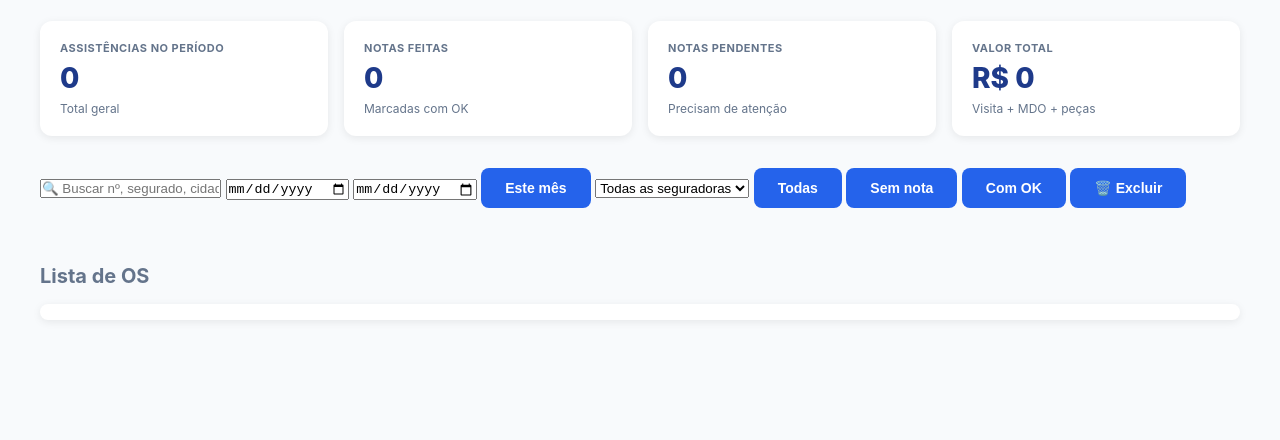
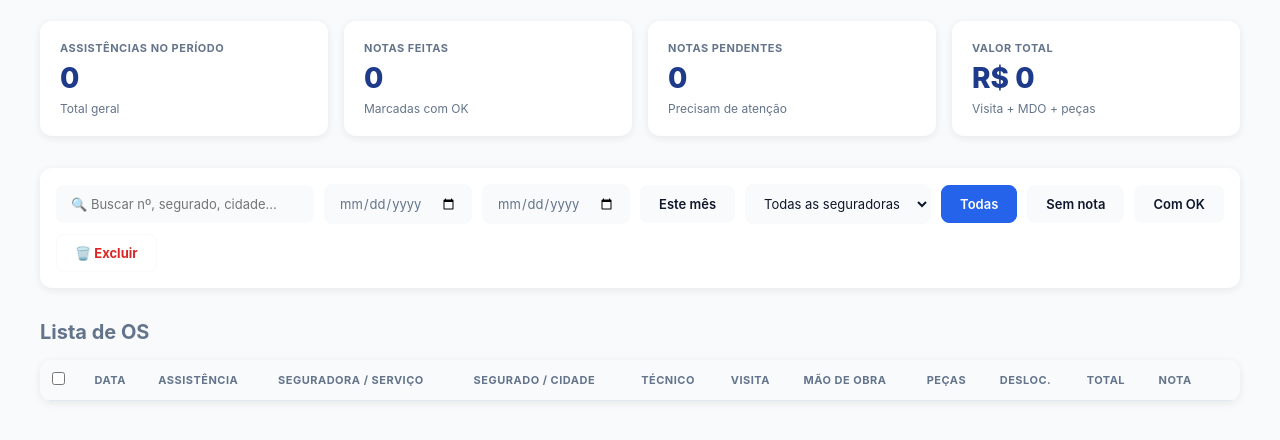
Before and after one commit to 7leleco/gestao_assistencias, a plain HTML site: page frontend/index.html in a window 1280 px wide. Shown: the part 142-582 px from the top of the page. Drawn offline with Linux system fonts and the light colour scheme.

Commit message:
feat: adiciona tabela de OS no frontend

```diff
--- a/frontend/index.html
+++ b/frontend/index.html
@@ -59,8 +59,29 @@
 
     <h2>Lista de OS</h2>
 
-    <ul>
-    </ul>
+    <div class="table-wrap">
+        <table class="data-table">
+            <thead>
+                <tr>
+                    <th><input type="checkbox"></th>
+                    <th>DATA</th>
+                    <th>ASSISTÊNCIA</th>
+                    <th>SEGURADORA / SERVIÇO</th>
+                    <th>SEGURADO / CIDADE</th>
+                    <th>TÉCNICO</th>
+                    <th>VISITA</th>
+                    <th>MÃO DE OBRA</th>
+                    <th>PEÇAS</th>
+                    <th>DESLOC.</th>
+                    <th>TOTAL</th>
+                    <th>NOTA</th>
+                    <th></th>
+                </tr>
+            </thead>
+            <tbody>
+            </tbody>
+        </table>
+    </div>
 
 </body>
 </html>
--- a/frontend/static/css/style.css
+++ b/frontend/static/css/style.css
@@ -9,36 +9,35 @@
     --sombra: 0 2px 8px rgba(0,0,0,0.08);
 }
 
-
-*{
+* {
     margin: 0;
     padding: 0;
-    box-sizing: border-box
+    box-sizing: border-box;
 }
 
-body{
+body {
     font-family: -apple-system, BlinkMacSystemFont, "Segoe UI", Roboto, sans-serif;
     background-color: var(--cinza-claro);
     color: var(--cinza-escuro);
     padding: 40px;
 }
 
-h1{
+h1 {
     font-size: 32px;
     color: var(--azul-marinho);
     margin-bottom: 20px;
 }
 
-h2{
+h2 {
     font-size: 20px;
     color: var(--cinza-medio);
     margin-top: 32px;
     margin-bottom: 16px;
 }
 
-button{
+button {
     background-color: var(--azul-royal);
-    color:var(--branco);
+    color: var(--branco);
     padding: 12px 24px;
     border: none;
     border-radius: 8px;
@@ -48,29 +47,11 @@ button{
     margin-bottom: 24px;
 }
 
-button:hover{
+button:hover {
     background-color: var(--azul-marinho);
 }
 
-ul{
-    list-style: none;
-    background-color: var(--branco);
-    border-radius: 12px;
-    padding: 8px 16px;
-    box-shadow: var(--sombra);
-}
-
-li{
-    padding: 12px 0;
-    border-bottom: 1px solid var(--cinza-claro);
-}
-
-li:last-child{
-    border-bottom: none;
-}
-
-
-/* ====== CARDS DE RESUMO =====*/
+/* ===== CARDS DE RESUMO ===== */
 .cards {
     display: grid;
     grid-template-columns: repeat(4, 1fr);
@@ -88,7 +69,7 @@ li:last-child{
     gap: 6px;
 }
 
-.card-label{
+.card-label {
     font-size: 11px;
     font-weight: 700;
     color: var(--cinza-medio);
@@ -106,3 +87,140 @@ li:last-child{
     font-size: 12px;
     color: var(--cinza-medio);
 }
+
+/* ===== BARRA DE FILTROS ===== */
+.filters {
+    background-color: var(--branco);
+    border-radius: 12px;
+    padding: 16px;
+    box-shadow: var(--sombra);
+    display: flex;
+    flex-wrap: wrap;
+    gap: 10px;
+    align-items: center;
+    margin-bottom: 24px;
+}
+
+.filter-search {
+    flex: 1;
+    min-width: 220px;
+    padding: 10px 14px;
+    border: 1px solid var(--cinza-claro);
+    border-radius: 8px;
+    font-size: 13px;
+    font-family: inherit;
+    background-color: var(--cinza-claro);
+    outline: none;
+}
+
+.filter-search:focus {
+    border-color: var(--azul-royal);
+    background-color: var(--branco);
+}
+
+.filter-date {
+    padding: 10px 14px;
+    border: 1px solid var(--cinza-claro);
+    border-radius: 8px;
+    font-size: 13px;
+    font-family: inherit;
+    background-color: var(--cinza-claro);
+    outline: none;
+    color: var(--cinza-medio);
+}
+
+.filter-select {
+    padding: 10px 14px;
+    border: 1px solid var(--cinza-claro);
+    border-radius: 8px;
+    font-size: 13px;
+    font-family: inherit;
+    background-color: var(--cinza-claro);
+    outline: none;
+    color: var(--cinza-escuro);
+    cursor: pointer;
+}
+
+.filter-btn {
+    padding: 10px 18px;
+    border: 1px solid var(--cinza-claro);
+    border-radius: 8px;
+    background-color: var(--cinza-claro);
+    color: var(--cinza-escuro);
+    font-size: 13px;
+    font-weight: 600;
+    font-family: inherit;
+    cursor: pointer;
+    margin-bottom: 0;
+}
+
+.filter-btn:hover {
+    background-color: var(--azul-claro);
+    border-color: var(--azul-royal);
+}
+
+.filter-btn.active {
+    background-color: var(--azul-royal);
+    color: var(--branco);
+    border-color: var(--azul-royal);
+}
+
+.filter-btn-danger {
+    padding: 10px 18px;
+    border: 1px solid var(--cinza-claro);
+    border-radius: 8px;
+    background-color: var(--branco);
+    color: #dc2626;
+    font-size: 13px;
+    font-weight: 700;
+    font-family: inherit;
+    cursor: pointer;
+    margin-bottom: 0;
+}
+
+.filter-btn-danger:hover {
+    background-color: #fee2e2;
+    border-color: #dc2626;
+}
+
+/* ===== TABELA ===== */
+.table-wrap {
+    background-color: var(--branco);
+    border-radius: 12px;
+    box-shadow: var(--sombra);
+    overflow: hidden;
+}
+
+.data-table {
+    width: 100%;
+    border-collapse: collapse;
+    font-size: 13px;
+}
+
+.data-table thead th {
+    background-color: var(--cinza-claro);
+    border-bottom: 1px solid #e2e8f0;
+    padding: 12px;
+    text-align: left;
+    font-size: 11px;
+    font-weight: 700;
+    letter-spacing: 0.5px;
+    color: var(--cinza-medio);
+    text-transform: uppercase;
+    white-space: nowrap;
+}
+
+.data-table tbody td {
+    padding: 14px 12px;
+    border-bottom: 1px solid var(--cinza-claro);
+    vertical-align: middle;
+    color: var(--cinza-escuro);
+}
+
+.data-table tbody tr:last-child td {
+    border-bottom: none;
+}
+
+.data-table tbody tr:hover {
+    background-color: var(--cinza-claro);
+}
```
